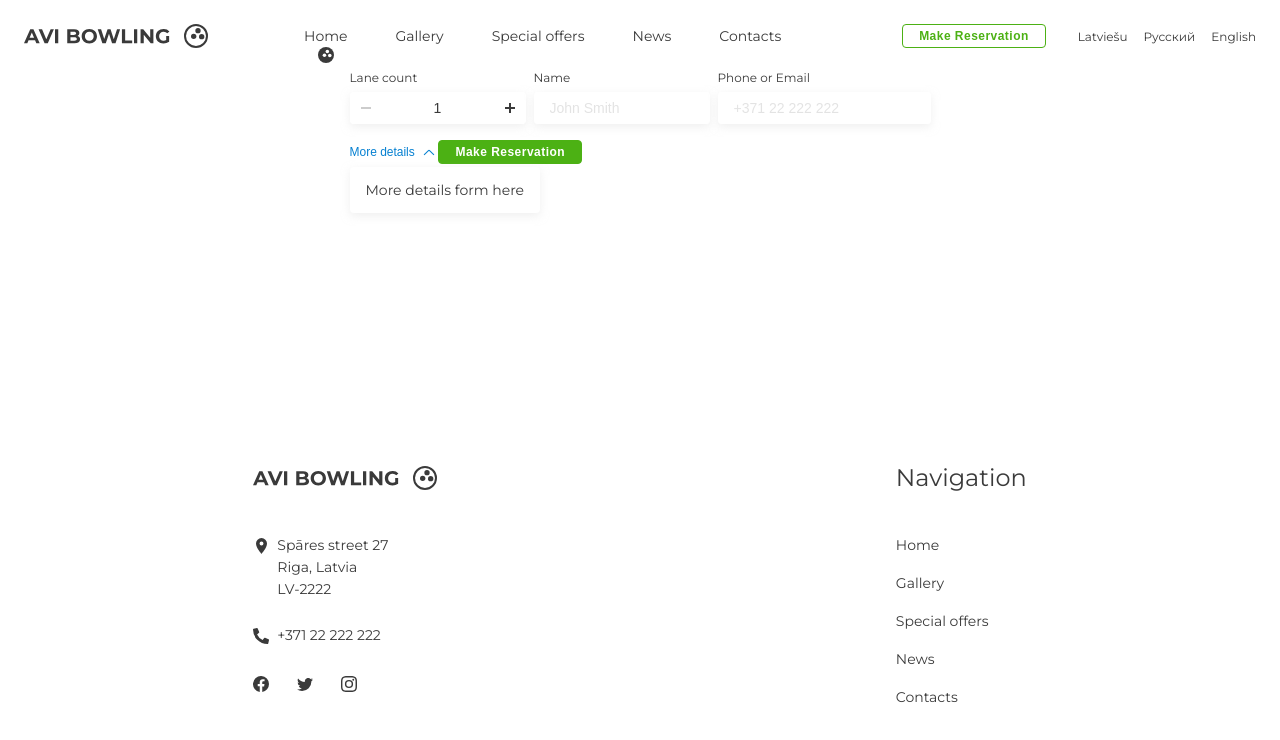
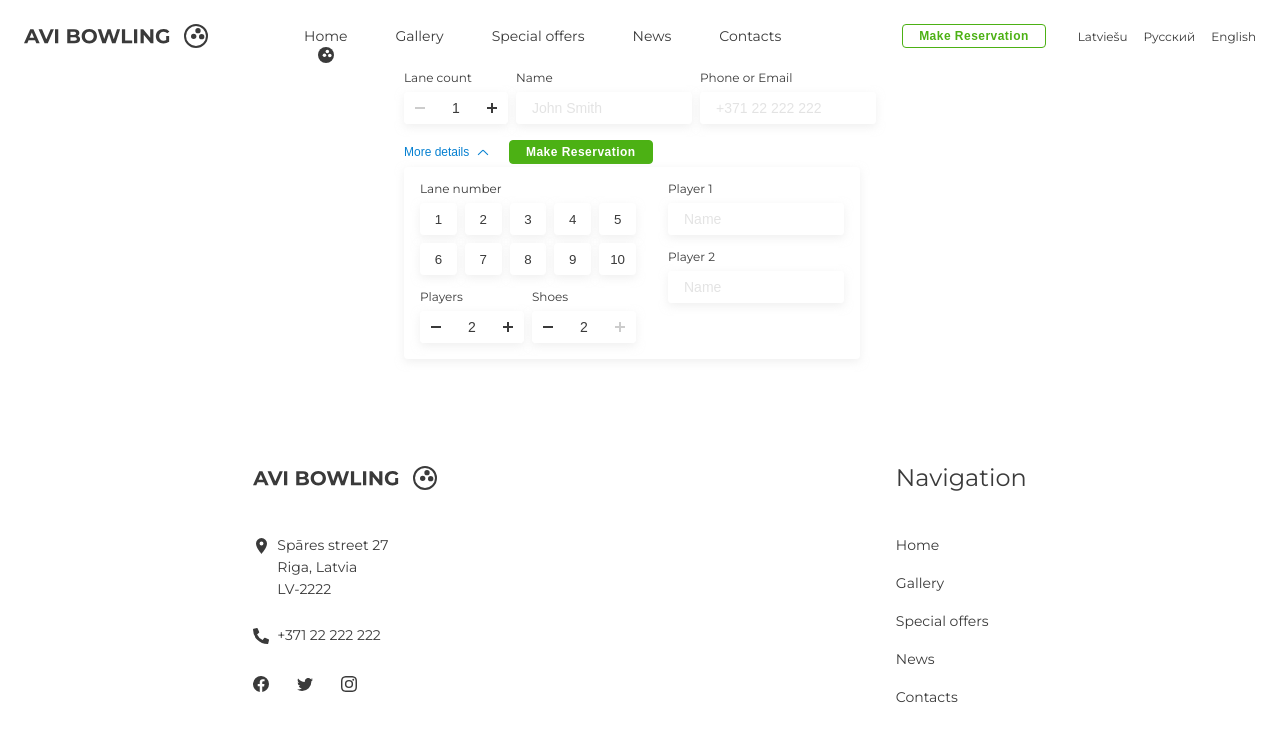
Before and after one commit to edburtnieks-private/avi-bowling-svelte, a Svelte app: page / in a window 1280 px wide. Both pictures are taken after a click on the button "More details". Shown: the top 740 px of the page. Built offline with nearby package versions, Linux system fonts and the light colour scheme.

Commit message:
Add progres on more details form, add all inputs

```diff
--- a/public/global.css
+++ b/public/global.css
@@ -14,7 +14,7 @@
 
   /* Colors */
   --c-green: #4cb114;
-  --c-blue: #0680D1;
+  --c-blue: #0680d1;
   --c-white: #fff;
   --c-mercury: #e1e1e1;
   --c-silver: #ccc;
@@ -61,6 +61,7 @@
 
   /* Z Index */
   --zi-navigation: 1;
+  --zi-dropdown: 1;
   --zi-navigation-toggle: 2;
 }
 
@@ -97,3 +98,9 @@ h3 {
   font-size: var(--fs-m);
   font-weight: var(--fw-regular);
 }
+
+label {
+  display: block;
+  font-size: var(--fs-s);
+  margin-bottom: var(--m-xxs);
+}
--- a/src/components/DropdownContent/index.svelte
+++ b/src/components/DropdownContent/index.svelte
@@ -8,8 +8,16 @@
     border-radius: var(--br-base);
     box-shadow: var(--bs-input);
     margin-top: var(--m-xxs);
+    max-width: 272px;
     padding: var(--p-xs);
     position: absolute;
+    z-index: var(--zi-dropdown);
+  }
+
+  @media (min-width: 1024px) {
+    div {
+      max-width: 100%;
+    }
   }
 </style>
 
--- a/src/components/Inputs/Input/index.svelte
+++ b/src/components/Inputs/Input/index.svelte
@@ -12,21 +12,14 @@
 </script>
 
 <style>
-  .input-label-wrapper:not(:last-of-type) {
-    margin-bottom: var(--m-s);
-  }
-
   @media (min-width: 1024px) {
-    .input-label-wrapper:not(:last-of-type) {
-      margin: var(--m-0) var(--m-xxs) var(--m-0) var(--m-0);
+    .input-label {
       max-width: 176px;
     }
-  }
 
-  label {
-    display: block;
-    font-size: var(--fs-s);
-    margin-bottom: var(--m-xxs);
+    .increment-input-label {
+      max-width: 104px;
+    }
   }
 
   .input-wrapper {
@@ -53,11 +46,12 @@
   }
 
   .increment-input-wrapper input {
+    padding: var(--p-xxs);
     text-align: center;
   }
 </style>
 
-<div class="input-label-wrapper">
+<div class="input-label" class:increment-input-label={incrementInput}>
   <label for={id}>{label}</label>
 
   <div class="input-wrapper" class:increment-input-wrapper={incrementInput}>
--- /dev/null
+++ b/src/components/ReservationForm/LaneButton/index.svelte
@@ -0,0 +1,37 @@
+<script>
+  import { createEventDispatcher } from "svelte";
+
+  const dispatch = createEventDispatcher();
+
+  let isActive = false;
+
+  const toggleLane = event => {
+    isActive = !isActive;
+    dispatch("toggleLane", event.target.value);
+  };
+
+  export let value;
+</script>
+
+<style>
+  button {
+    background-color: var(--c-white);
+    border-radius: var(--br-base);
+    border: 0;
+    box-shadow: var(--bs-input);
+    color: var(--c-mine-shaft);
+    cursor: pointer;
+    height: 32px;
+    padding: 0;
+    width: 100%;
+  }
+
+  .active {
+    background-color: var(--c-green);
+    color: var(--c-white);
+  }
+</style>
+
+<button type="button" class:active={isActive} on:click={toggleLane} {value}>
+  <slot />
+</button>
--- a/src/components/ReservationForm/index.svelte
+++ b/src/components/ReservationForm/index.svelte
@@ -4,15 +4,28 @@
   import IncrementInput from "../Inputs/IncrementInput/index.svelte";
   import DropdownToggle from "../DropdownToggle/index.svelte";
   import DropdownContent from "../DropdownContent/index.svelte";
+  import LaneButton from "./LaneButton/index.svelte";
 
   let laneCount = 1;
+  let playerCount = 2;
+  let shoeCount = 2;
   let name = "";
   let contact = "";
+  let laneNumbers = [];
+  let playerNames = [];
 
   let isMoreDetailsFormVisible = false;
 
   const minLaneCount = 1;
+  const minPlayerCount = 1;
+  const minShoeCount = 1;
+
   const maxLaneCount = 10;
+  const maxPlayerCount = 6;
+  $: maxShoeCount = playerCount;
+
+  const lanes = Array.from(Array(maxLaneCount), (_, index) => index + 1);
+  $: players = Array.from(Array(playerCount), (_, index) => index + 1);
 
   const handleSubmit = event => {
     console.log(event);
@@ -20,6 +33,21 @@
 
   const toggleMoreDetailsForm = () => {
     isMoreDetailsFormVisible = !isMoreDetailsFormVisible;
+  };
+
+  const toggleLane = event => {
+    const lane = event.detail;
+
+    if (laneNumbers.includes(lane)) {
+      const index = laneNumbers.indexOf(lane);
+
+      laneNumbers = [
+        ...laneNumbers.slice(0, index),
+        ...laneNumbers.slice(index + 1)
+      ];
+    } else {
+      laneNumbers = [...laneNumbers, lane];
+    }
   };
 </script>
 
@@ -35,27 +63,91 @@
     }
   }
 
+  .input-label-wrapper:not(:last-of-type) {
+    margin-bottom: var(--m-s);
+  }
+
+  @media (min-width: 1024px) {
+    .input-label-wrapper:not(:last-of-type) {
+      margin-bottom: var(--m-0);
+      margin-right: var(--m-xxs);
+    }
+  }
+
   .more-details-form-dropdown-wrapper {
     display: inline-block;
+    margin-bottom: var(--m-s);
+  }
+
+  @media (min-width: 1024px) {
+    .more-details-form-dropdown-wrapper {
+      margin-bottom: var(--m-0);
+      margin-right: var(--m-xs);
+    }
+  }
+
+  @media (min-width: 1024px) {
+    .more-details-form {
+      display: flex;
+    }
+  }
+
+  .lane-information-wrapper {
+    margin-bottom: var(--m-m);
+  }
+
+  @media (min-width: 1024px) {
+    .lane-information-wrapper {
+      margin-bottom: var(--m-0);
+      margin-right: var(--m-m);
+    }
+  }
+
+  .more-details-input-label-wrapper:not(:last-of-type) {
+    margin-bottom: var(--m-xs);
+  }
+
+  .lane-button-wrapper {
+    display: grid;
+    grid-gap: 8px;
+    grid-template-columns: repeat(5, 1fr);
+  }
+
+  .player-shoe-wrapper {
+    display: flex;
+  }
+
+  .player-counter-wrapper {
+    margin-right: var(--m-xxs);
   }
 </style>
 
 <Form on:handleSubmit={handleSubmit} submitButtonText="Make Reservation">
   <div class="reservation-form-inner-wrapper">
+    <div class="input-label-wrapper">
       <IncrementInput
         label="Lane count"
         id="lane-count"
         bind:value={laneCount}
         minValue={minLaneCount}
         maxValue={maxLaneCount} />
+    </div>
 
-    <Input label="Name" placeholder="John Smith" id="name" bind:value={name} />
+    <div class="input-label-wrapper">
+      <Input
+        label="Name"
+        placeholder="John Smith"
+        id="name"
+        bind:value={name} />
+    </div>
 
+    <div class="input-label-wrapper">
       <Input
         label="Phone or Email"
         placeholder="+371 22 222 222"
         id="contact"
         bind:value={contact} />
+    </div>
   </div>
 
   <div class="more-details-form-dropdown-wrapper">
@@ -64,7 +156,51 @@
     </DropdownToggle>
 
     <DropdownContent isContentVisible={isMoreDetailsFormVisible}>
-      More details form here
+      <div class="more-details-form">
+        <div class="lane-information-wrapper">
+          <div class="more-details-input-label-wrapper">
+            <label>Lane number</label>
+
+            <div class="lane-button-wrapper">
+              {#each lanes as lane}
+                <LaneButton on:toggleLane={toggleLane} value={lane}>
+                  {lane}
+                </LaneButton>
+              {/each}
+            </div>
+          </div>
+
+          <div class="player-shoe-wrapper">
+            <div class="player-counter-wrapper">
+              <IncrementInput
+                label="Players"
+                id="player-count"
+                bind:value={playerCount}
+                minValue={minPlayerCount}
+                maxValue={maxPlayerCount} />
+            </div>
+
+            <IncrementInput
+              label="Shoes"
+              id="shoe-count"
+              bind:value={shoeCount}
+              minValue={minShoeCount}
+              maxValue={maxShoeCount} />
+          </div>
+        </div>
+
+        <div>
+          {#each players as player}
+            <div class="more-details-input-label-wrapper">
+              <Input
+                label={`Player ${player}`}
+                placeholder="Name"
+                id={`player-${player}`}
+                bind:value={playerNames[player - 1]} />
+            </div>
+          {/each}
+        </div>
+      </div>
     </DropdownContent>
   </div>
 </Form>
```
Lines whose indentation alone changed are shown as unchanged.
